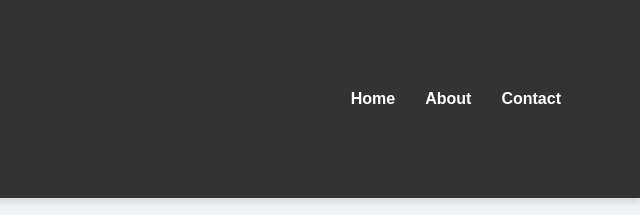
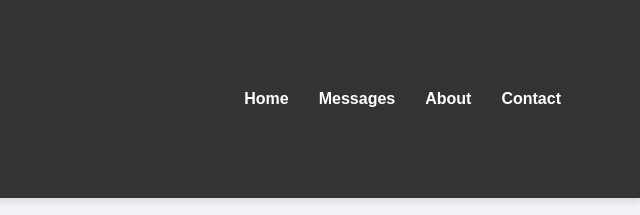
Before and after one commit to boynewdoor/The-Unknown-Helper, a plain HTML site: page about.html in a window 1280 px wide. Shown: the top 215 px of the page, 640-1280 px from the left. Drawn offline with Linux system fonts and the light colour scheme.

Commit message:
changes v0.1

```diff
--- a/about.html
+++ b/about.html
@@ -15,6 +15,7 @@
             <nav>
                 <ul>
                     <li><a href="index.html">Home</a></li>
+                    <li><a href="messages.html">Messages</a></li>
                     <li><a href="about.html">About</a></li>
                     <li><a href="contact.html">Contact</a></li>
                 </ul>
```
Also changed, not shown: contact.html (+1 -0 lines).
